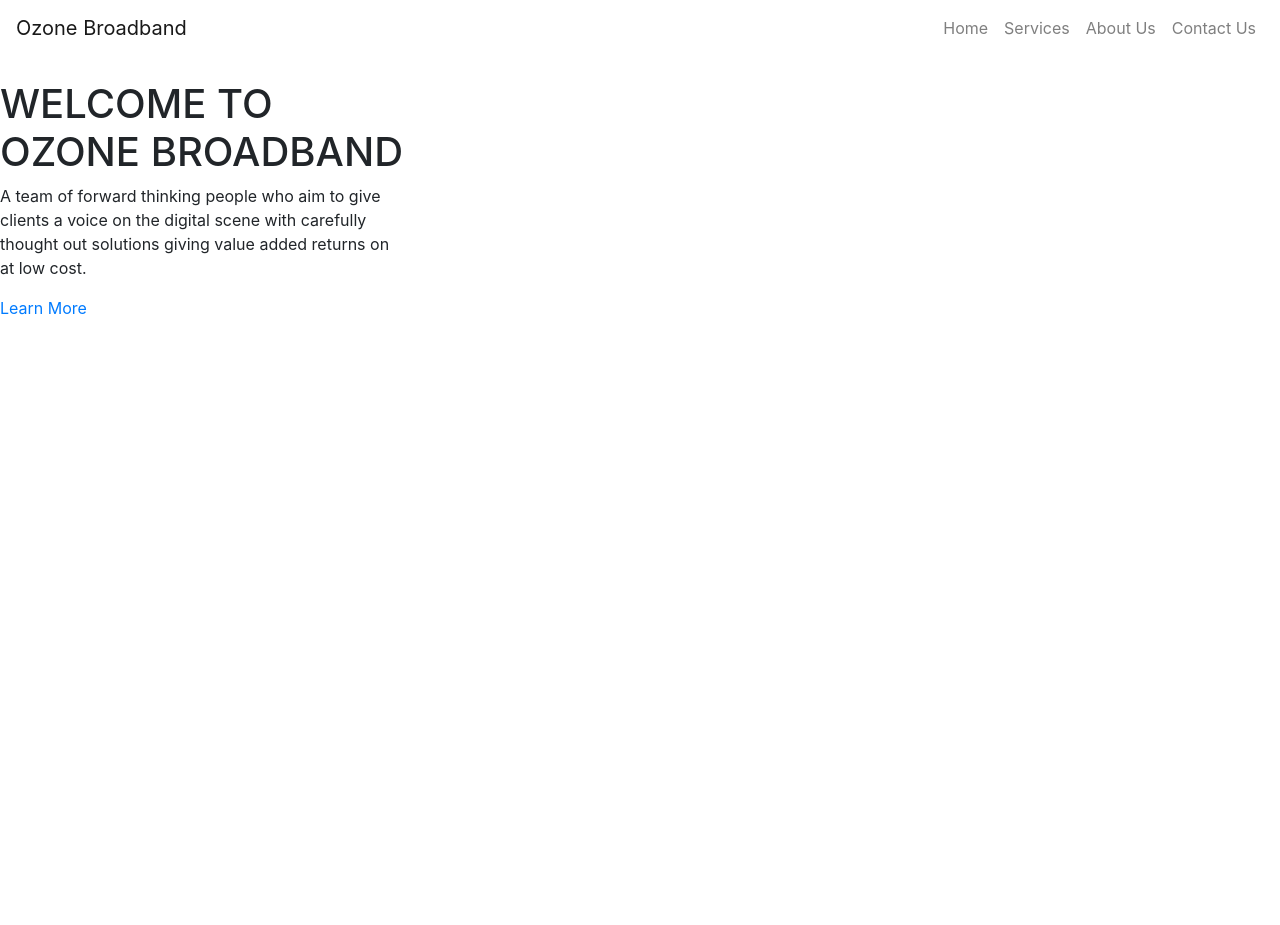
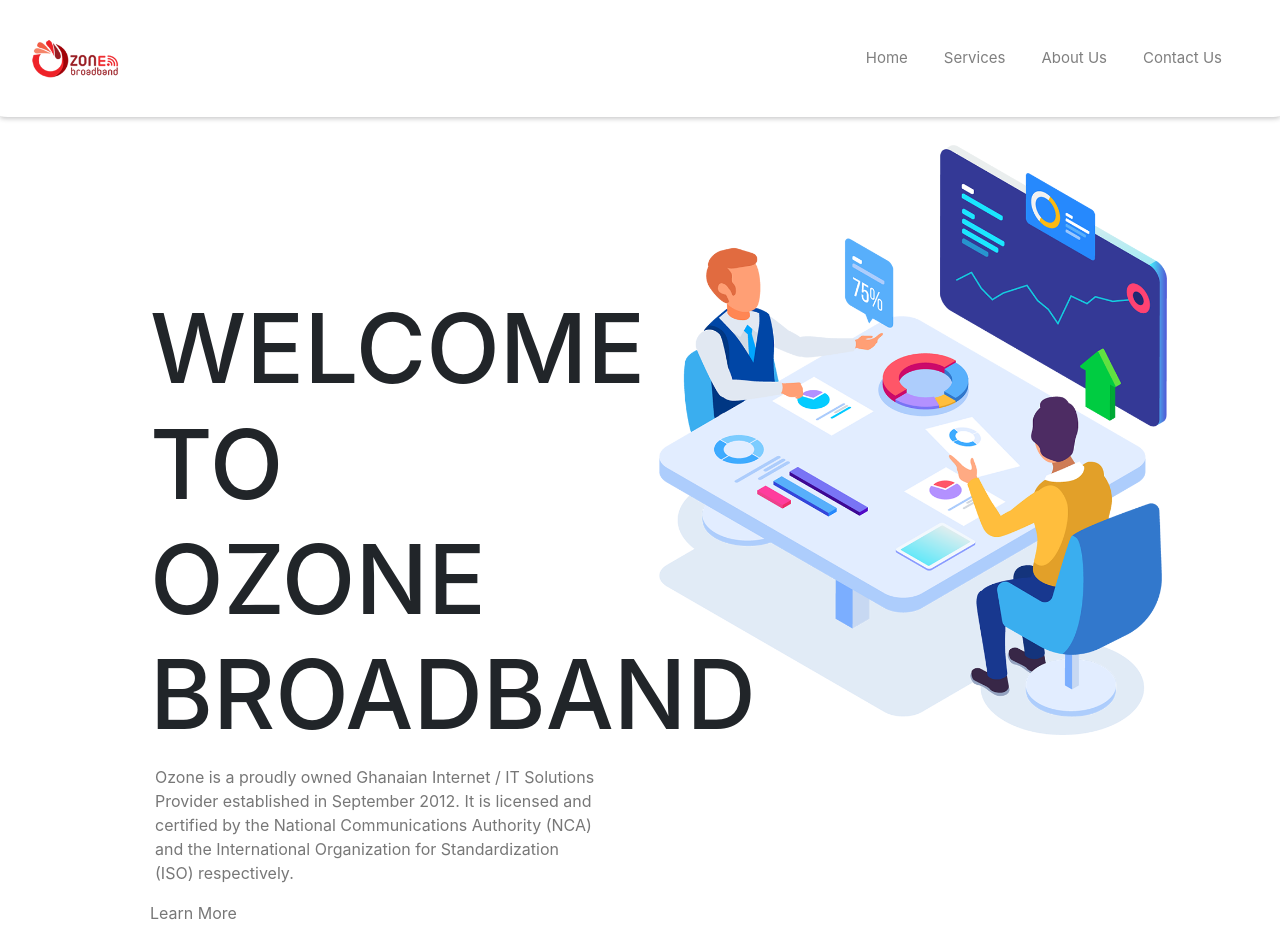
Before and after one commit to josephjerryrhule/Ozone, a plain HTML site: page index.html in a window 1280 px wide. Before the commit the page ends 800 px from the top, so only its background shows below. Drawn offline with Linux system fonts and the light colour scheme.

Commit message:
Recent Changes.

```diff
--- /dev/null
+++ b/css/font.css
@@ -0,0 +1,9 @@
+@font-face{
+    font-family: "Poppins";
+    src: '../font/poppins/Poppins-Regular.ttf';
+}
+
+@font-face{
+    font-family: "Poppins-bold";
+    src: './font/poppins/Poppins-Bold.ttf';
+}
--- a/css/partials/_global.css
+++ b/css/partials/_global.css
@@ -4,3 +4,12 @@
     margin: 0;
     padding: 0;
   }
+
+  .title-text{
+    font:normal bold 50px/72px var(--poppins);
+  }
+
+  p.para, a{
+    color:var(--text-color);
+    font: normal 500 264px/25px var(--poppins);
+  }
--- a/css/partials/variables.css
+++ b/css/partials/variables.css
@@ -16,5 +16,5 @@ html,body{
     --primary-color3: #ea624c;
     --title-color:#141313;
     --text-color:#777777;
-
+    --box-shadow: 0px 2px 4px rgba(57, 56, 61, 0.25);
 }
--- a/css/style.css
+++ b/css/style.css
@@ -0,0 +1,51 @@
+/*Fonts from fonts.css file*/
+@import url(./font.css);
+
+/*Css variables*/
+@import url(./partials/variables.css);
+
+/*Css Global*/
+@import url(./partials/_global.css);
+
+header{
+    background: #fff;
+    height: 100vh;
+    width: 100%;
+}
+
+.navbar{
+    padding: 30px;
+    border-bottom-left-radius: 1%;
+    border-bottom-right-radius: 1%;
+    box-shadow: var(--box-shadow);
+}
+
+.navbar-brand img{
+    width: 90px;
+}
+
+.nav-item .nav-link{
+    margin-right: 20px;
+    font-size: 15px;
+    padding: 3px 3px;
+}
+
+#custom-bg {
+    width: 110%;
+    border: none;
+    background: transparent;
+}
+
+.header-content {
+    margin-top: 150px !important;
+    margin-left: 150px;
+}
+
+.header-content p {
+    padding: 5px 30px 0 5px;
+}
+
+.main-heading{
+    font-family: var(--Poppins-bold);
+    font-size:96px;
+}
--- a/index.html
+++ b/index.html
@@ -15,10 +15,12 @@
     <link rel="stylesheet" href="./css/style.css">
 </head>
 <body>
+
+    <!--Header Area-->
     <header class="header_area">
         <div class="main-menu">
             <nav class="navbar navbar-expand-lg navbar-light">
-                <a href="#" class="navbar-brand">Ozone Broadband</a>
+                <a href="#" class="navbar-brand"><img src="./img/logo2.png" alt="Logo"></a>
                 <button class="navbar-toggler" type="button" data-toggle="collapse" data-target="#navbarNav" aria-controls="navbarNav" aria-expanded="false" aria-label="Toggle navigation">
                     <span class="navbar-toggler-icon"></span>
                 </button>
@@ -41,22 +43,23 @@
                 </div>
             </nav>
         </div>
-        <br />
+        <br>
         <div class="row">
-            <div class="col-md-4">
+            <div class="col-md-6">
                 <div class="header-content">
                     <h1 class="main-heading">WELCOME TO OZONE BROADBAND</h1>
                     <p class="para">
-                        A team of forward thinking people who aim to give clients
-                        a voice on the digital scene with carefully thought out solutions
-                        giving value added returns on at low cost.
+                        Ozone is a proudly owned Ghanaian Internet / IT Solutions Provider established in September 2012. It is licensed and certified by the National Communications Authority (NCA) and the International Organization for Standardization (ISO) respectively.
                     </p>
                     <a href="#">Learn More</a>
                 </div>
             </div>
+            <div class="col-md-5">
+                <img src="./img/hero.png" alt="" id="custom-bg" class="img-thumbnail">
+            </div>
         </div>
     </header>
-
+    <!--End of Header Area-->
 
 
 
```
Also changed, not shown: font/poppins/Poppins-Bold.ttf (added), font/poppins/Poppins-Regular.ttf (added), img/hero.png (added), img/logo2.png (added).
